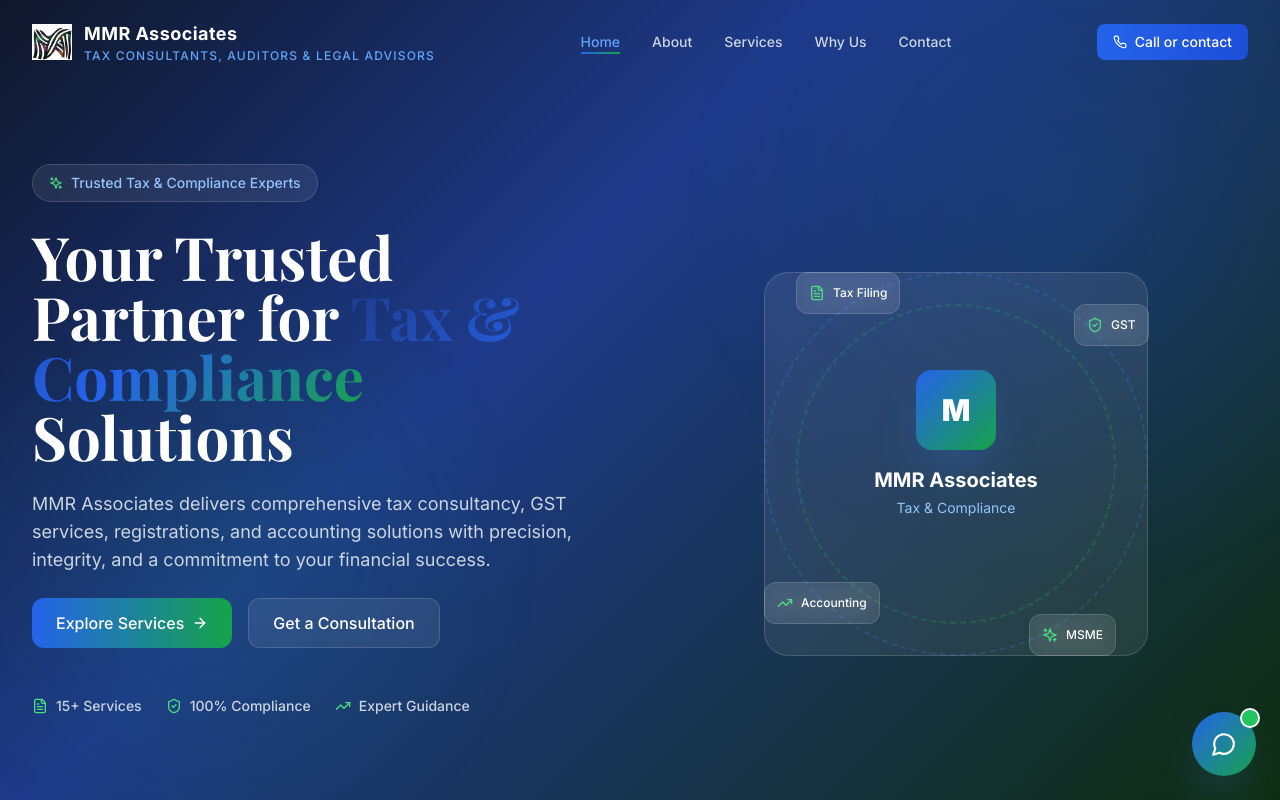
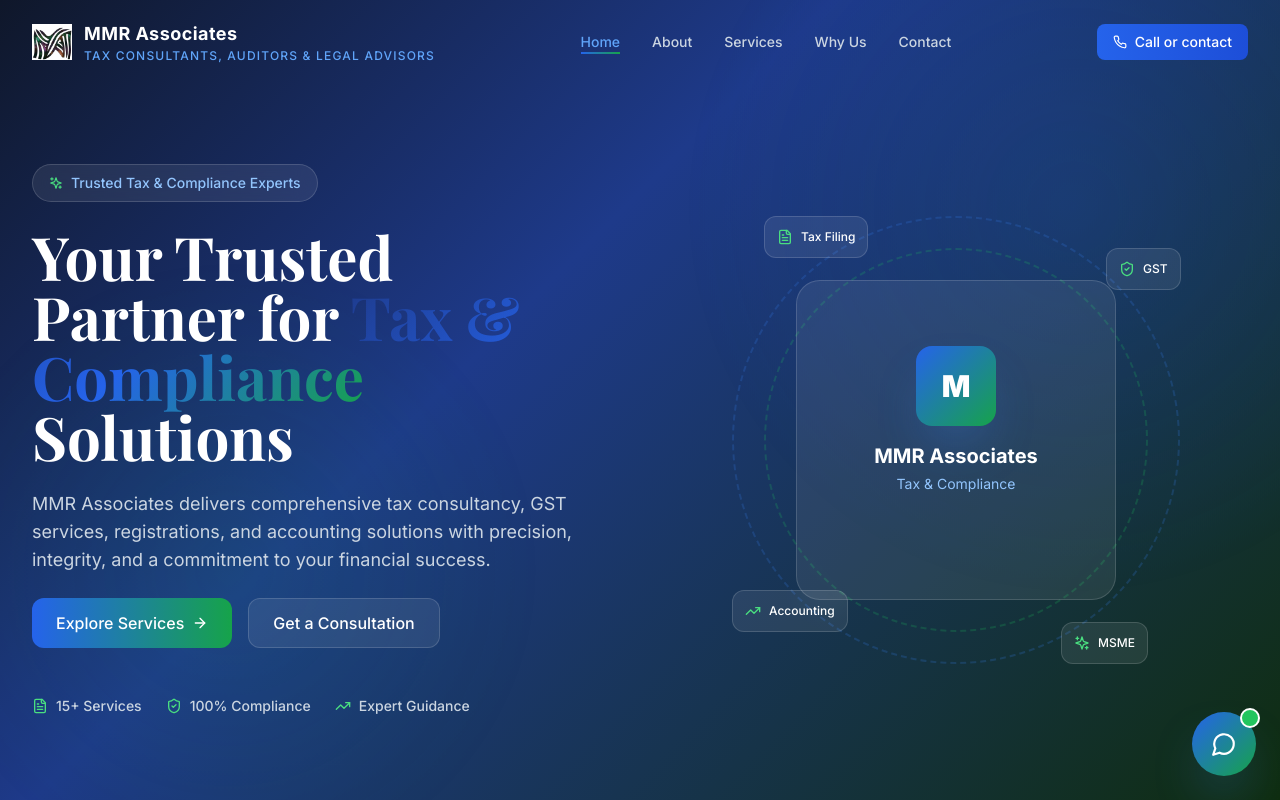
Before and after one commit to Varshit2448/MMR_Associates, a React (Vite) app: page / in a window 1280 px wide. Shown: the top 800 px of the page. Built offline with nearby package versions, Linux system fonts and the light colour scheme.

Commit message:
feat: update Hero component visual layout and card positioning
Co-authored-by: Varshit2448 <140231744+Varshit2448@users.noreply.github.com>

```diff
--- a/src/components/Hero.tsx
+++ b/src/components/Hero.tsx
@@ -52,14 +52,14 @@ export default function Hero() {
           </div>
 
           {/* Right - Visual */}
-          <div className="relative animate-fade-in-right delay-200 hidden lg:flex lg:justify-center lg:pt-12">
-            <div className="relative w-full max-w-sm">
+          <div className="relative animate-fade-in-right delay-200 hidden lg:block">
+            <div className="relative w-full aspect-square max-w-md mx-auto">
               {/* Rotating ring */}
               <div className="absolute inset-0 rounded-full border-2 border-dashed border-blue-500/20 animate-spin" style={{ animationDuration: '20s' }}></div>
               <div className="absolute inset-8 rounded-full border-2 border-dashed border-green-500/20 animate-spin" style={{ animationDuration: '15s', animationDirection: 'reverse' }}></div>
 
               {/* Center card */}
-              <div className="relative glass rounded-3xl flex flex-col items-center justify-center p-8 text-center aspect-square flex items-center justify-center">
+              <div className="absolute inset-16 glass rounded-3xl flex flex-col items-center justify-center p-6 text-center">
                 <div className="w-20 h-20 rounded-2xl bg-gradient-to-br from-blue-600 to-green-600 flex items-center justify-center mb-4 shadow-2xl shadow-blue-500/30">
                   <span className="text-white font-black text-3xl">M</span>
                 </div>
```
